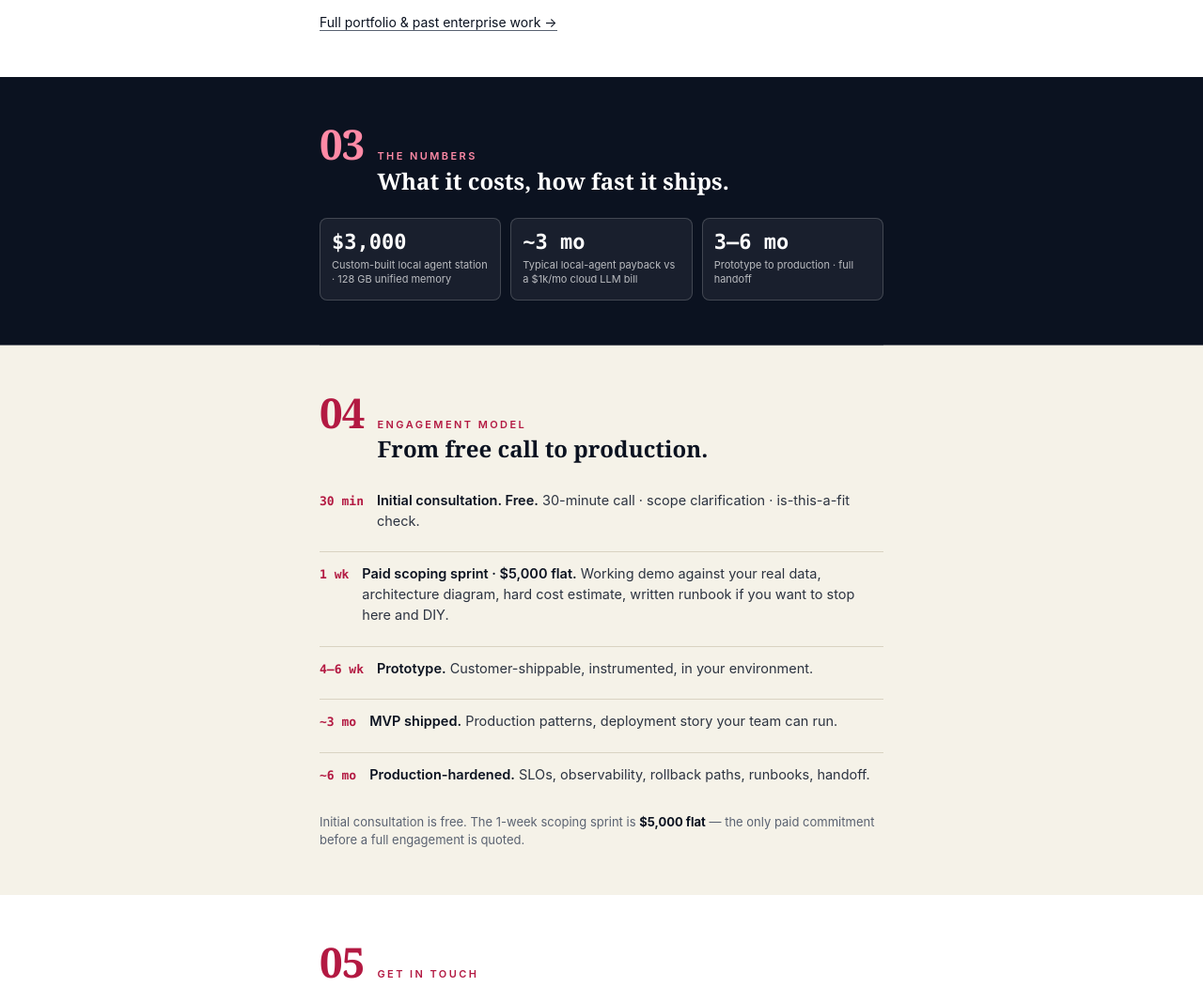
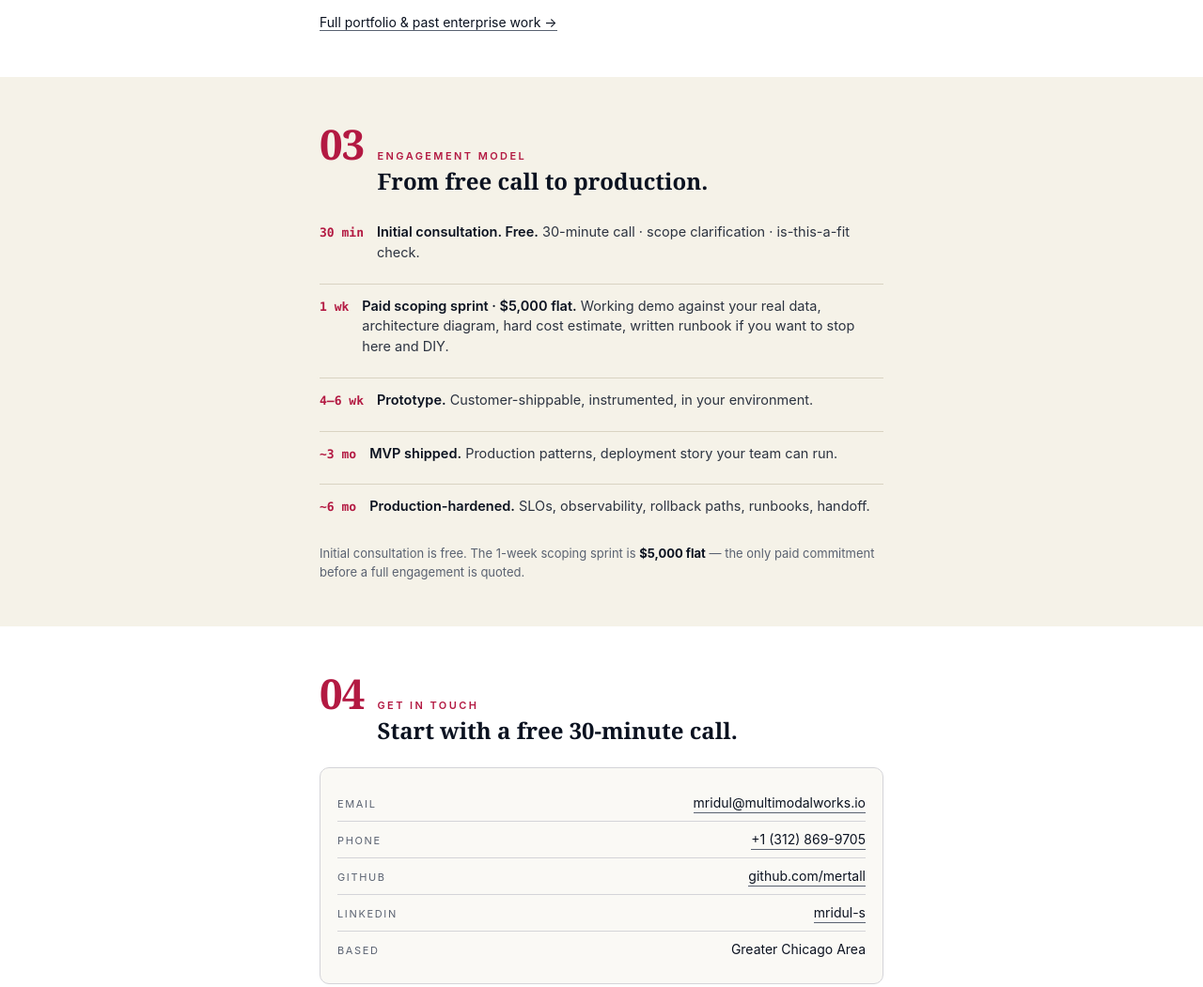
Before and after one commit to mertall/multimodalworks.io, a plain HTML site: page index.html in a window 1280 px wide. Shown: the part 2983-4034 px from the top of the page at 94% size. Drawn offline with Linux system fonts and the light colour scheme.

Commit message:
fix(home): remove inaccurate numbers section
Co-Authored-By: Claude Opus 5.5 <noreply@anthropic.com>
Claude-Session: https://claude.ai/code/session_0139H4mbAqeigkMzKpQuUGVX

```diff
--- a/index.html
+++ b/index.html
@@ -749,26 +749,8 @@
         <p class="more"><a href="work.html">Full portfolio &amp; past enterprise work &rarr;</a></p>
       </section>
 
-      <section class="band band-dark">
-        <div class="sec-head"><span class="num">03</span><h2>The numbers</h2><p class="sec-title">What it costs, how fast it ships.</p></div>
-        <div class="stats">
-          <div class="stat">
-            <div class="n">$3,000</div>
-            <div class="l">Custom-built local agent station · 128 GB unified memory</div>
-          </div>
-          <div class="stat">
-            <div class="n">~3 mo</div>
-            <div class="l">Typical local-agent payback vs a $1k/mo cloud LLM bill</div>
-          </div>
-          <div class="stat">
-            <div class="n">3–6 mo</div>
-            <div class="l">Prototype to production · full handoff</div>
-          </div>
-        </div>
-      </section>
-
       <section class="band band-ivory">
-        <div class="sec-head"><span class="num">04</span><h2>Engagement model</h2><p class="sec-title">From free call to production.</p></div>
+        <div class="sec-head"><span class="num">03</span><h2>Engagement model</h2><p class="sec-title">From free call to production.</p></div>
         <div class="stages">
           <div class="stage">
             <span class="when">30 min</span>
@@ -799,7 +781,7 @@
       </section>
 
       <section class="band band-white" id="contact">
-        <div class="sec-head"><span class="num">05</span><h2>Get in touch</h2><p class="sec-title">Start with a free 30-minute call.</p></div>
+        <div class="sec-head"><span class="num">04</span><h2>Get in touch</h2><p class="sec-title">Start with a free 30-minute call.</p></div>
         <div class="contact-card">
           <div class="row">
             <span class="label">Email</span>
```
